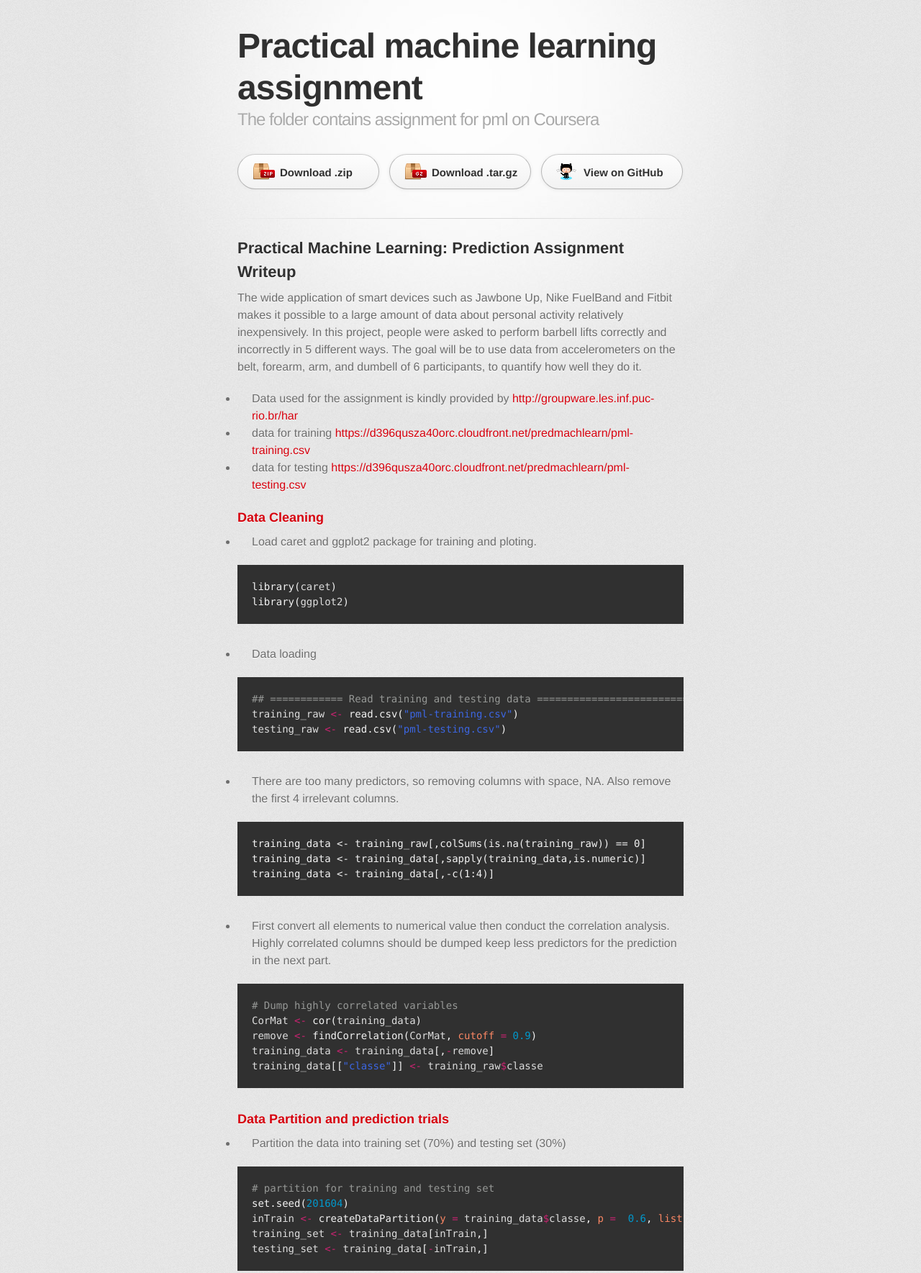
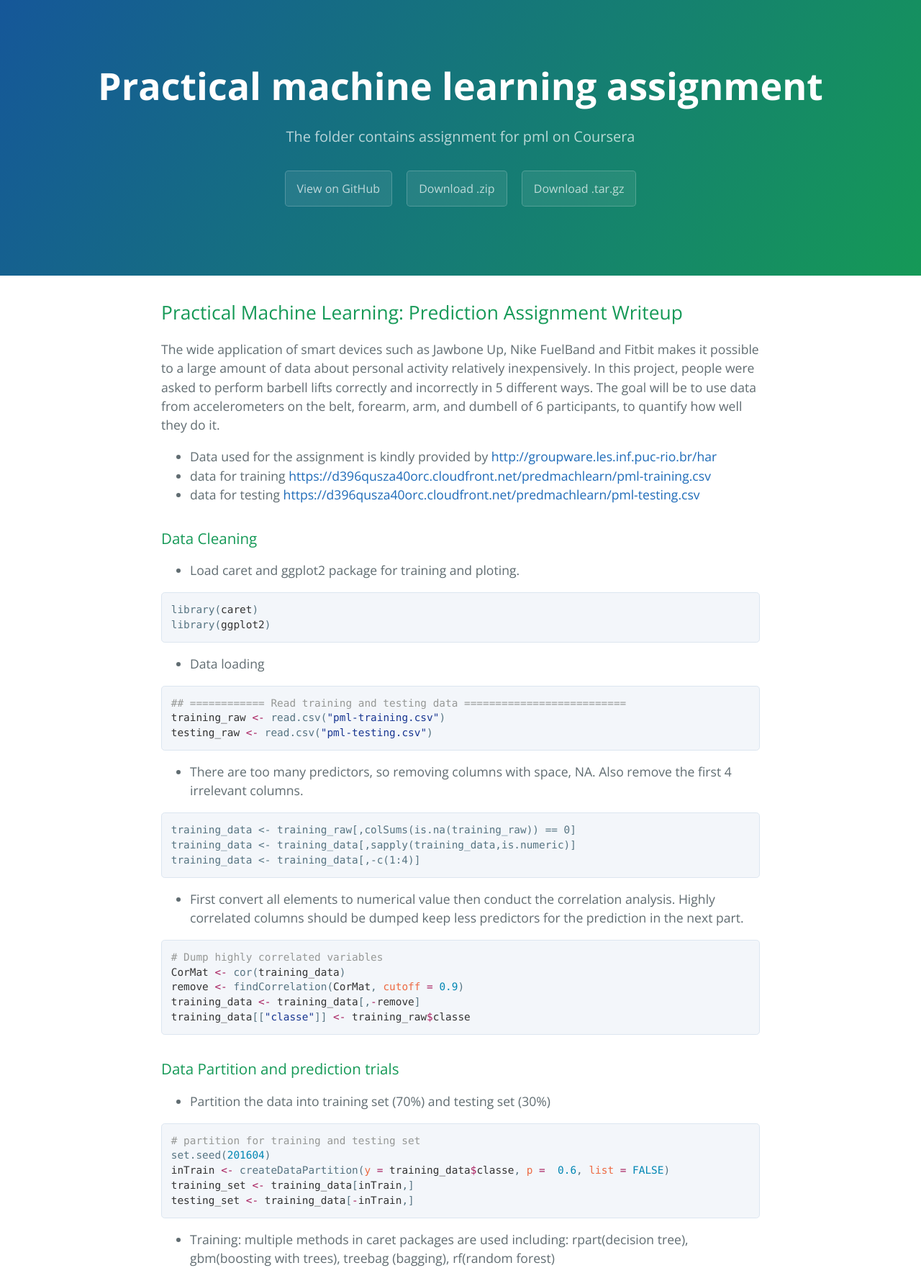
Before and after one commit to aureole-420/physical-wellness-prediction, a plain HTML site: page index.html in a window 1280 px wide. Shown: the top 1769 px of the page at 72% size. Drawn offline with nearby package versions, Linux system fonts and the light colour scheme; a web font is replaced by a local one.

Commit message:
Create gh-pages branch via GitHub

```diff
--- a/index.html
+++ b/index.html
@@ -1,37 +1,25 @@
 <!DOCTYPE html>
-<html>
+<html lang="en-us">
   <head>
-    <meta charset='utf-8'>
-    <meta http-equiv="X-UA-Compatible" content="chrome=1">
-    <link href='https://fonts.googleapis.com/css?family=Chivo:900' rel='stylesheet' type='text/css'>
+    <meta charset="UTF-8">
+    <title>Practical machine learning assignment by aureole-420</title>
+    <meta name="viewport" content="width=device-width, initial-scale=1">
+    <link rel="stylesheet" type="text/css" href="stylesheets/normalize.css" media="screen">
+    <link href='https://fonts.googleapis.com/css?family=Open+Sans:400,700' rel='stylesheet' type='text/css'>
     <link rel="stylesheet" type="text/css" href="stylesheets/stylesheet.css" media="screen">
-    <link rel="stylesheet" type="text/css" href="stylesheets/github-dark.css" media="screen">
-    <link rel="stylesheet" type="text/css" href="stylesheets/print.css" media="print">
-    <!--[if lt IE 9]>
-    <script src="//html5shiv.googlecode.com/svn/trunk/html5.js"></script>
-    <![endif]-->
-    <title>Practical machine learning assignment by aureole-420</title>
+    <link rel="stylesheet" type="text/css" href="stylesheets/github-light.css" media="screen">
   </head>
+  <body>
+    <section class="page-header">
+      <h1 class="project-name">Practical machine learning assignment</h1>
+      <h2 class="project-tagline">The folder contains assignment for pml on Coursera</h2>
+      <a href="https://github.com/aureole-420/practical_machine_learning_assignment" class="btn">View on GitHub</a>
+      <a href="https://github.com/aureole-420/practical_machine_learning_assignment/zipball/master" class="btn">Download .zip</a>
+      <a href="https://github.com/aureole-420/practical_machine_learning_assignment/tarball/master" class="btn">Download .tar.gz</a>
+    </section>
 
-  <body>
-    <div id="container">
-      <div class="inner">
-
-        <header>
-          <h1>Practical machine learning assignment</h1>
-          <h2>The folder contains assignment for pml on Coursera</h2>
-        </header>
-
-        <section id="downloads" class="clearfix">
-          <a href="https://github.com/aureole-420/practical_machine_learning_assignment/zipball/master" id="download-zip" class="button"><span>Download .zip</span></a>
-          <a href="https://github.com/aureole-420/practical_machine_learning_assignment/tarball/master" id="download-tar-gz" class="button"><span>Download .tar.gz</span></a>
-          <a href="https://github.com/aureole-420/practical_machine_learning_assignment" id="view-on-github" class="button"><span>View on GitHub</span></a>
-        </section>
-
-        <hr>
-
-        <section id="main_content">
-          <h2>
+    <section class="main-content">
+      <h2>
 <a id="practical-machine-learning-prediction-assignment-writeup" class="anchor" href="#practical-machine-learning-prediction-assignment-writeup" aria-hidden="true"><span aria-hidden="true" class="octicon octicon-link"></span></a>Practical Machine Learning: Prediction Assignment Writeup</h2>
 
 <p>The wide application of smart devices such as Jawbone Up, Nike FuelBand and Fitbit makes it possible to
@@ -313,15 +301,15 @@ print(oospre)
  [1] B A B A A E D B A A B C B A E E A B B B
 Levels: A B C D E
 </code></pre>
-        </section>
 
-        <footer>
-          Practical machine learning assignment is maintained by <a href="https://github.com/aureole-420">aureole-420</a><br>
-          This page was generated by <a href="https://pages.github.com">GitHub Pages</a>. Tactile theme by <a href="https://twitter.com/jasonlong">Jason Long</a>.
-        </footer>
+      <footer class="site-footer">
+        <span class="site-footer-owner"><a href="https://github.com/aureole-420/practical_machine_learning_assignment">Practical machine learning assignment</a> is maintained by <a href="https://github.com/aureole-420">aureole-420</a>.</span>
+
+        <span class="site-footer-credits">This page was generated by <a href="https://pages.github.com">GitHub Pages</a> using the <a href="https://github.com/jasonlong/cayman-theme">Cayman theme</a> by <a href="https://twitter.com/jasonlong">Jason Long</a>.</span>
+      </footer>
+
+    </section>
 
 
-      </div>
-    </div>
   </body>
 </html>
--- a/stylesheets/stylesheet.css
+++ b/stylesheets/stylesheet.css
@@ -1,373 +1,245 @@
-/* http://meyerweb.com/eric/tools/css/reset/
-   v2.0 | 20110126
-   License: none (public domain)
-*/
-html, body, div, span, applet, object, iframe,
-h1, h2, h3, h4, h5, h6, p, blockquote, pre,
-a, abbr, acronym, address, big, cite, code,
-del, dfn, em, img, ins, kbd, q, s, samp,
-small, strike, strong, sub, sup, tt, var,
-b, u, i, center,
-dl, dt, dd, ol, ul, li,
-fieldset, form, label, legend,
-table, caption, tbody, tfoot, thead, tr, th, td,
-article, aside, canvas, details, embed,
-figure, figcaption, footer, header, hgroup,
-menu, nav, output, ruby, section, summary,
-time, mark, audio, video {
-	padding: 0;
-	margin: 0;
-	font: inherit;
-	font-size: 100%;
-	vertical-align: baseline;
-	border: 0;
-}
-/* HTML5 display-role reset for older browsers */
-article, aside, details, figcaption, figure,
-footer, header, hgroup, menu, nav, section {
-	display: block;
-}
+* {
+  box-sizing: border-box; }
+
 body {
-	line-height: 1;
-}
-ol, ul {
-	list-style: none;
-}
-blockquote, q {
-	quotes: none;
-}
-blockquote:before, blockquote:after,
-q:before, q:after {
-	content: '';
-	content: none;
-}
-table {
-	border-spacing: 0;
-	border-collapse: collapse;
-}
-
-/* LAYOUT STYLES */
-body {
-  font-family: 'Helvetica Neue', Helvetica, Arial, serif;
-  font-size: 1em;
+  padding: 0;
+  margin: 0;
+  font-family: "Open Sans", "Helvetica Neue", Helvetica, Arial, sans-serif;
+  font-size: 16px;
   line-height: 1.5;
-  color: #6d6d6d;
-  text-shadow: 0 1px 0 rgba(255, 255, 255, 0.8);
-  background: #e7e7e7 url(../images/body-bg.png) 0 0 repeat;
-}
+  color: #606c71; }
 
 a {
-  color: #d5000d;
-}
-a:hover {
-  color: #c5000c;
-}
+  color: #1e6bb8;
+  text-decoration: none; }
+  a:hover {
+    text-decoration: underline; }
 
-header {
-  padding-top: 35px;
-  padding-bottom: 25px;
-}
+.btn {
+  display: inline-block;
+  margin-bottom: 1rem;
+  color: rgba(255, 255, 255, 0.7);
+  background-color: rgba(255, 255, 255, 0.08);
+  border-color: rgba(255, 255, 255, 0.2);
+  border-style: solid;
+  border-width: 1px;
+  border-radius: 0.3rem;
+  transition: color 0.2s, background-color 0.2s, border-color 0.2s; }
+  .btn + .btn {
+    margin-left: 1rem; }
 
-header h1 {
-  font-family: 'Chivo', 'Helvetica Neue', Helvetica, Arial, serif;
-  font-size: 48px; font-weight: 900;
-  line-height: 1.2;
-  color: #303030;
-  letter-spacing: -1px;
-}
+.btn:hover {
+  color: rgba(255, 255, 255, 0.8);
+  text-decoration: none;
+  background-color: rgba(255, 255, 255, 0.2);
+  border-color: rgba(255, 255, 255, 0.3); }
 
-header h2 {
-  font-size: 24px;
+@media screen and (min-width: 64em) {
+  .btn {
+    padding: 0.75rem 1rem; } }
+
+@media screen and (min-width: 42em) and (max-width: 64em) {
+  .btn {
+    padding: 0.6rem 0.9rem;
+    font-size: 0.9rem; } }
+
+@media screen and (max-width: 42em) {
+  .btn {
+    display: block;
+    width: 100%;
+    padding: 0.75rem;
+    font-size: 0.9rem; }
+    .btn + .btn {
+      margin-top: 1rem;
+      margin-left: 0; } }
+
+.page-header {
+  color: #fff;
+  text-align: center;
+  background-color: #159957;
+  background-image: linear-gradient(120deg, #155799, #159957); }
+
+@media screen and (min-width: 64em) {
+  .page-header {
+    padding: 5rem 6rem; } }
+
+@media screen and (min-width: 42em) and (max-width: 64em) {
+  .page-header {
+    padding: 3rem 4rem; } }
+
+@media screen and (max-width: 42em) {
+  .page-header {
+    padding: 2rem 1rem; } }
+
+.project-name {
+  margin-top: 0;
+  margin-bottom: 0.1rem; }
+
+@media screen and (min-width: 64em) {
+  .project-name {
+    font-size: 3.25rem; } }
+
+@media screen and (min-width: 42em) and (max-width: 64em) {
+  .project-name {
+    font-size: 2.25rem; } }
+
+@media screen and (max-width: 42em) {
+  .project-name {
+    font-size: 1.75rem; } }
+
+.project-tagline {
+  margin-bottom: 2rem;
   font-weight: normal;
-  line-height: 1.3;
-  color: #aaa;
-  letter-spacing: -1px;
-}
+  opacity: 0.7; }
 
-#container {
-  min-height: 595px;
-  background: transparent url(../images/highlight-bg.jpg) 50% 0 no-repeat;
-}
+@media screen and (min-width: 64em) {
+  .project-tagline {
+    font-size: 1.25rem; } }
 
-.inner {
-  width: 620px;
-  margin: 0 auto;
-}
+@media screen and (min-width: 42em) and (max-width: 64em) {
+  .project-tagline {
+    font-size: 1.15rem; } }
 
-#container .inner img {
-  max-width: 100%;
-}
+@media screen and (max-width: 42em) {
+  .project-tagline {
+    font-size: 1rem; } }
 
-#downloads {
-  margin-bottom: 40px;
-}
+.main-content :first-child {
+  margin-top: 0; }
+.main-content img {
+  max-width: 100%; }
+.main-content h1, .main-content h2, .main-content h3, .main-content h4, .main-content h5, .main-content h6 {
+  margin-top: 2rem;
+  margin-bottom: 1rem;
+  font-weight: normal;
+  color: #159957; }
+.main-content p {
+  margin-bottom: 1em; }
+.main-content code {
+  padding: 2px 4px;
+  font-family: Consolas, "Liberation Mono", Menlo, Courier, monospace;
+  font-size: 0.9rem;
+  color: #383e41;
+  background-color: #f3f6fa;
+  border-radius: 0.3rem; }
+.main-content pre {
+  padding: 0.8rem;
+  margin-top: 0;
+  margin-bottom: 1rem;
+  font: 1rem Consolas, "Liberation Mono", Menlo, Courier, monospace;
+  color: #567482;
+  word-wrap: normal;
+  background-color: #f3f6fa;
+  border: solid 1px #dce6f0;
+  border-radius: 0.3rem; }
+  .main-content pre > code {
+    padding: 0;
+    margin: 0;
+    font-size: 0.9rem;
+    color: #567482;
+    word-break: normal;
+    white-space: pre;
+    background: transparent;
+    border: 0; }
+.main-content .highlight {
+  margin-bottom: 1rem; }
+  .main-content .highlight pre {
+    margin-bottom: 0;
+    word-break: normal; }
+.main-content .highlight pre, .main-content pre {
+  padding: 0.8rem;
+  overflow: auto;
+  font-size: 0.9rem;
+  line-height: 1.45;
+  border-radius: 0.3rem; }
+.main-content pre code, .main-content pre tt {
+  display: inline;
+  max-width: initial;
+  padding: 0;
+  margin: 0;
+  overflow: initial;
+  line-height: inherit;
+  word-wrap: normal;
+  background-color: transparent;
+  border: 0; }
+  .main-content pre code:before, .main-content pre code:after, .main-content pre tt:before, .main-content pre tt:after {
+    content: normal; }
+.main-content ul, .main-content ol {
+  margin-top: 0; }
+.main-content blockquote {
+  padding: 0 1rem;
+  margin-left: 0;
+  color: #819198;
+  border-left: 0.3rem solid #dce6f0; }
+  .main-content blockquote > :first-child {
+    margin-top: 0; }
+  .main-content blockquote > :last-child {
+    margin-bottom: 0; }
+.main-content table {
+  display: block;
+  width: 100%;
+  overflow: auto;
+  word-break: normal;
+  word-break: keep-all; }
+  .main-content table th {
+    font-weight: bold; }
+  .main-content table th, .main-content table td {
+    padding: 0.5rem 1rem;
+    border: 1px solid #e9ebec; }
+.main-content dl {
+  padding: 0; }
+  .main-content dl dt {
+    padding: 0;
+    margin-top: 1rem;
+    font-size: 1rem;
+    font-weight: bold; }
+  .main-content dl dd {
+    padding: 0;
+    margin-bottom: 1rem; }
+.main-content hr {
+  height: 2px;
+  padding: 0;
+  margin: 1rem 0;
+  background-color: #eff0f1;
+  border: 0; }
 
-a.button {
+@media screen and (min-width: 64em) {
+  .main-content {
+    max-width: 64rem;
+    padding: 2rem 6rem;
+    margin: 0 auto;
+    font-size: 1.1rem; } }
+
+@media screen and (min-width: 42em) and (max-width: 64em) {
+  .main-content {
+    padding: 2rem 4rem;
+    font-size: 1.1rem; } }
+
+@media screen and (max-width: 42em) {
+  .main-content {
+    padding: 2rem 1rem;
+    font-size: 1rem; } }
+
+.site-footer {
+  padding-top: 2rem;
+  margin-top: 2rem;
+  border-top: solid 1px #eff0f1; }
+
+.site-footer-owner {
   display: block;
-  float: left;
-  width: 179px;
-  padding: 12px 8px 12px 8px;
-  margin-right: 14px;
-  font-size: 15px;
-  font-weight: bold;
-  line-height: 25px;
-  color: #303030;
-  background: #fdfdfd; /* Old browsers */
-  background: -moz-linear-gradient(top,  #fdfdfd 0%, #f2f2f2 100%); /* FF3.6+ */
-  background: -webkit-gradient(linear, left top, left bottom, color-stop(0%,#fdfdfd), color-stop(100%,#f2f2f2)); /* Chrome,Safari4+ */
-  background: -webkit-linear-gradient(top,  #fdfdfd 0%,#f2f2f2 100%); /* Chrome10+,Safari5.1+ */
-  background: -o-linear-gradient(top,  #fdfdfd 0%,#f2f2f2 100%); /* Opera 11.10+ */
-  background: -ms-linear-gradient(top,  #fdfdfd 0%,#f2f2f2 100%); /* IE10+ */
-  background: linear-gradient(top,  #fdfdfd 0%,#f2f2f2 100%); /* W3C */
-  filter: progid:DXImageTransform.Microsoft.gradient( startColorstr='#fdfdfd', endColorstr='#f2f2f2',GradientType=0 ); /* IE6-9 */
-  border-top: solid 1px #cbcbcb;
-  border-right: solid 1px #b7b7b7;
-  border-bottom: solid 1px #b3b3b3;
-  border-left: solid 1px #b7b7b7;
-  border-radius: 30px;
-  -webkit-box-shadow: 10px 10px 5px #888;
-  -moz-box-shadow: 10px 10px 5px #888;
-  box-shadow: 0px 1px 5px #e8e8e8;
-  -moz-border-radius: 30px;
-  -webkit-border-radius: 30px;
-}
-a.button:hover {
-  background: #fafafa; /* Old browsers */
-  background: -moz-linear-gradient(top,  #fdfdfd 0%, #f6f6f6 100%); /* FF3.6+ */
-  background: -webkit-gradient(linear, left top, left bottom, color-stop(0%,#fdfdfd), color-stop(100%,#f6f6f6)); /* Chrome,Safari4+ */
-  background: -webkit-linear-gradient(top,  #fdfdfd 0%,#f6f6f6 100%); /* Chrome10+,Safari5.1+ */
-  background: -o-linear-gradient(top,  #fdfdfd 0%,#f6f6f6 100%); /* Opera 11.10+ */
-  background: -ms-linear-gradient(top,  #fdfdfd 0%,#f6f6f6 100%); /* IE10+ */
-  background: linear-gradient(top,  #fdfdfd 0%,#f6f6f6, 100%); /* W3C */
-  filter: progid:DXImageTransform.Microsoft.gradient( startColorstr='#fdfdfd', endColorstr='#f6f6f6',GradientType=0 ); /* IE6-9 */
-  border-top: solid 1px #b7b7b7;
-  border-right: solid 1px #b3b3b3;
-  border-bottom: solid 1px #b3b3b3;
-  border-left: solid 1px #b3b3b3;
-}
+  font-weight: bold; }
 
-a.button span {
-  display: block;
-  height: 23px;
-  padding-left: 50px;
-}
+.site-footer-credits {
+  color: #819198; }
 
-#download-zip span {
-  background: transparent url(../images/zip-icon.png) 12px 50% no-repeat;
-}
-#download-tar-gz span {
-  background: transparent url(../images/tar-gz-icon.png) 12px 50% no-repeat;
-}
-#view-on-github span {
-  background: transparent url(../images/octocat-icon.png) 12px 50% no-repeat;
-}
-#view-on-github {
-  margin-right: 0;
-}
+@media screen and (min-width: 64em) {
+  .site-footer {
+    font-size: 1rem; } }
 
-code, pre {
-  margin-bottom: 30px;
-  font-family: Monaco, "Bitstream Vera Sans Mono", "Lucida Console", Terminal;
-  font-size: 14px;
-  color: #222;
-}
+@media screen and (min-width: 42em) and (max-width: 64em) {
+  .site-footer {
+    font-size: 1rem; } }
 
-code {
-  padding: 0 3px;
-  background-color: #f2f2f2;
-  border: solid 1px #ddd;
-}
-
-pre {
-  padding: 20px;
-  overflow: auto;
-  color: #f2f2f2;
-  text-shadow: none;
-  background: #303030;
-}
-pre code {
-  padding: 0;
-  color: #f2f2f2;
-  background-color: #303030;
-  border: none;
-}
-
-ul, ol, dl {
-  margin-bottom: 20px;
-}
-
-
-/* COMMON STYLES */
-
-hr {
-  height: 1px;
-  padding-bottom: 1em;
-  margin-top: 1em;
-  line-height: 1px;
-  background: transparent url('../images/hr.png') 50% 0 no-repeat;
-  border: none;
-}
-
-strong {
-  font-weight: bold;
-}
-
-em {
-  font-style: italic;
-}
-
-table {
-  width: 100%;
-  border: 1px solid #ebebeb;
-}
-
-th {
-  font-weight: 500;
-}
-
-td {
-  font-weight: 300;
-  text-align: center;
-  border: 1px solid #ebebeb;
-}
-
-form {
-  padding: 20px;
-  background: #f2f2f2;
-
-}
-
-
-/* GENERAL ELEMENT TYPE STYLES */
-
-h1 {
-  font-size: 32px;
-}
-
-h2 {
-  margin-bottom: 8px;
-  font-size: 22px;
-  font-weight: bold;
-  color: #303030;
-}
-
-h3 {
-  margin-bottom: 8px;
-  font-size: 18px;
-  font-weight: bold;
-  color: #d5000d;
-}
-
-h4 {
-  font-size: 16px;
-  font-weight: bold;
-  color: #303030;
-}
-
-h5 {
-  font-size: 1em;
-  color: #303030;
-}
-
-h6 {
-  font-size: .8em;
-  color: #303030;
-}
-
-p {
-  margin-bottom: 20px;
-  font-weight: 300;
-}
-
-a {
-  text-decoration: none;
-}
-
-p a {
-  font-weight: 400;
-}
-
-blockquote {
-  padding: 0 0 0 30px;
-  margin-bottom: 20px;
-  font-size: 1.6em;
-  border-left: 10px solid #e9e9e9;
-}
-
-ul li {
-  list-style-position: inside;
-  list-style: disc;
-  padding-left: 20px;
-}
-
-ol li {
-  list-style-position: inside;
-  list-style: decimal;
-  padding-left: 3px;
-}
-
-dl dt {
-  color: #303030;
-}
-
-footer {
-  padding-top: 20px;
-  padding-bottom: 30px;
-  margin-top: 40px;
-  font-size: 13px;
-  color: #aaa;
-  background: transparent url('../images/hr.png') 0 0 no-repeat;
-}
-
-footer a {
-  color: #666;
-}
-footer a:hover {
-  color: #444;
-}
-
-/* MISC */
-.clearfix:after {
-  display: block;
-  height: 0;
-  clear: both;
-  visibility: hidden;
-  content: '.';
-}
-
-.clearfix {display: inline-block;}
-* html .clearfix {height: 1%;}
-.clearfix {display: block;}
-
-/* #Media Queries
-================================================== */
-
-/* Smaller than standard 960 (devices and browsers) */
-@media only screen and (max-width: 959px) { }
-
-/* Tablet Portrait size to standard 960 (devices and browsers) */
-@media only screen and (min-width: 768px) and (max-width: 959px) { }
-
-/* All Mobile Sizes (devices and browser) */
-@media only screen and (max-width: 767px) {
-  header {
-    padding-top: 10px;
-    padding-bottom: 10px;
-  }
-  #downloads {
-    margin-bottom: 25px;
-  }
-  #download-zip, #download-tar-gz {
-    display: none;
-  }
-  .inner {
-    width: 94%;
-    margin: 0 auto;
-  }
-}
-
-/* Mobile Landscape Size to Tablet Portrait (devices and browsers) */
-@media only screen and (min-width: 480px) and (max-width: 767px) { }
-
-/* Mobile Portrait Size to Mobile Landscape Size (devices and browsers) */
-@media only screen and (max-width: 479px) { }
+@media screen and (max-width: 42em) {
+  .site-footer {
+    font-size: 0.9rem; } }
```
